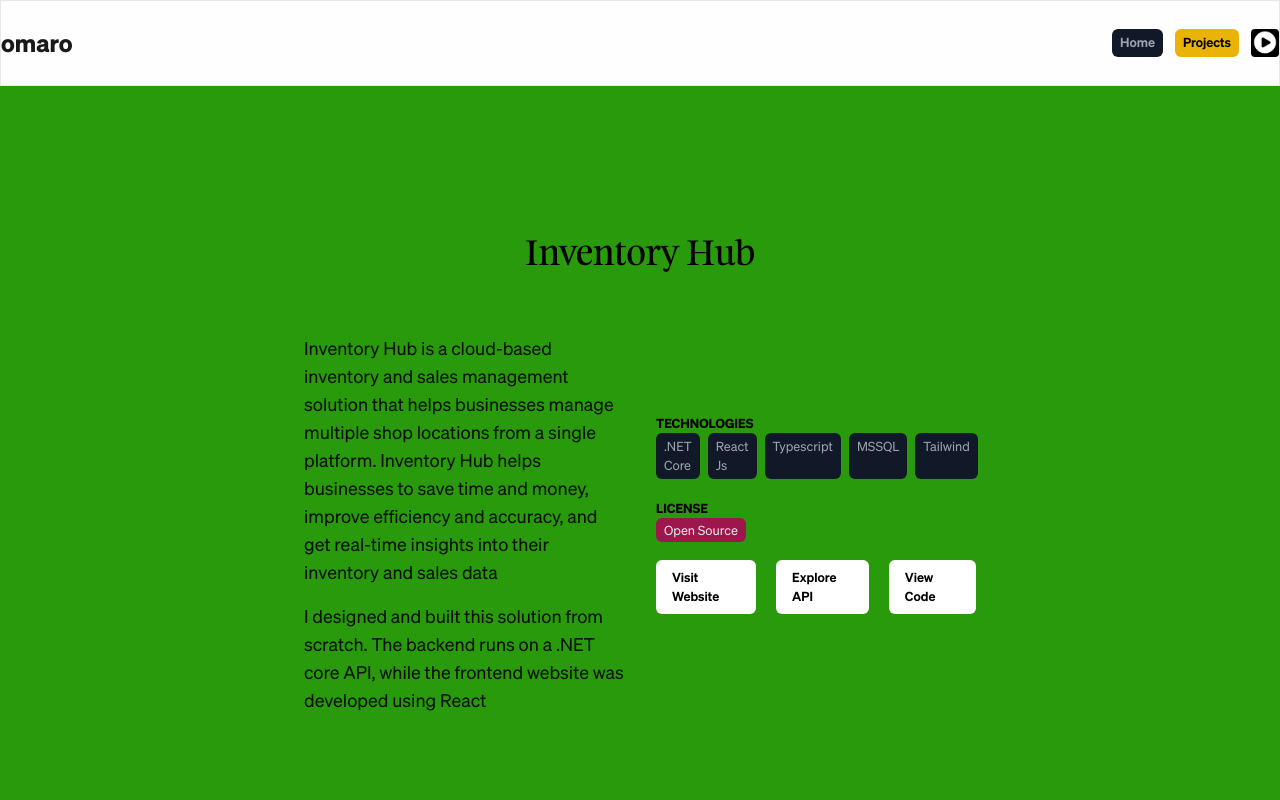
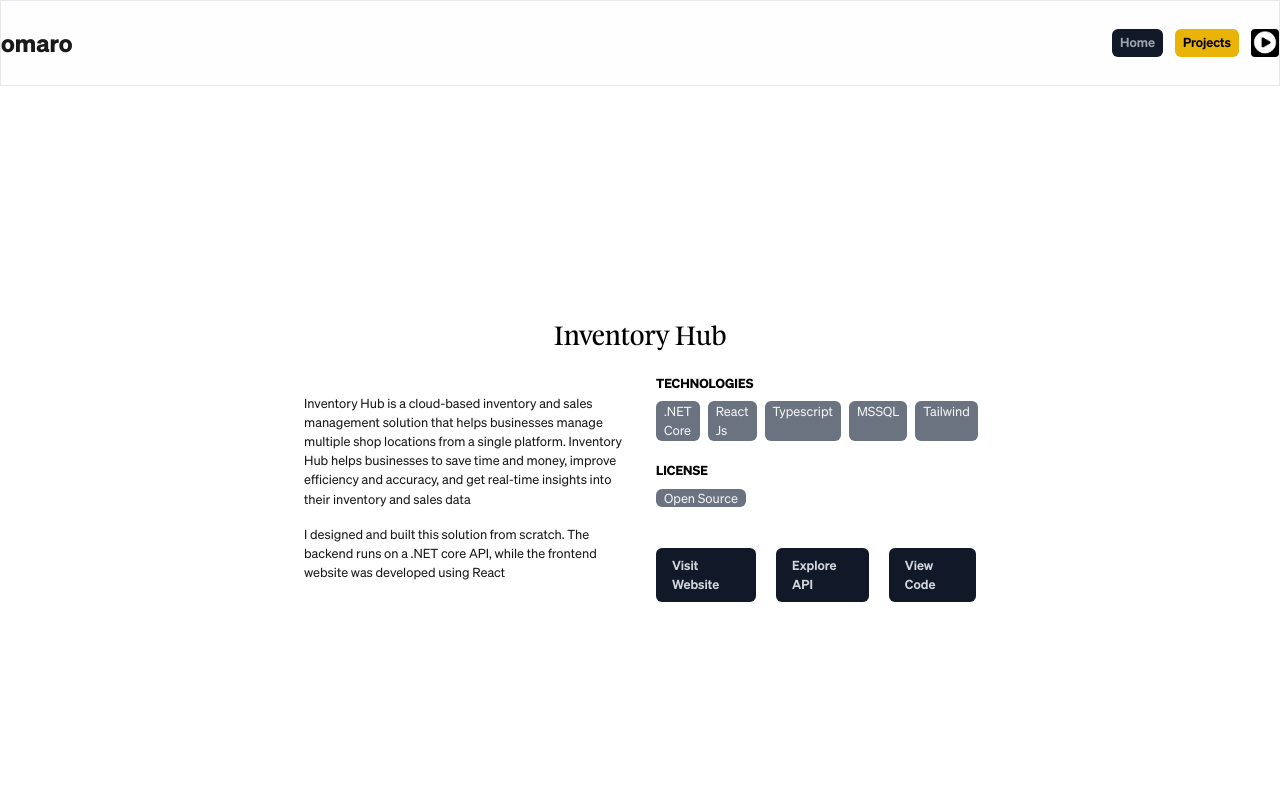
Before and after one commit to Omarookolosio94/omaro, a React (Create React App) app: page /projects in a window 1280 px wide. Shown: the top 800 px of the page. Built offline with nearby package versions, Linux system fonts and the light colour scheme; the HTML template or start-up script is replaced by a standard one.

Commit message:
update to project page

```diff
--- a/src/core/components/footer.jsx
+++ b/src/core/components/footer.jsx
@@ -14,7 +14,7 @@ function Footer() {
             href={data.socials.cv}
             target="_blank"
             rel="noopener noreferrer"
-            className={`squircle inline-block font-sohne text-9pt font-semibold transition duration-300 ease-in-out hover:text-black/80 hover:bg-blue-500 bg-white text-gray-900 px-8 py-4`}
+            className={`squircle inline-block font-sohne text-9pt font-semibold transition duration-300 ease-in-out  bg-white text-gray-900 px-8 py-4 hover:scale-105`}
           >
             My Résumé
           </a>
--- a/src/views/projects.jsx
+++ b/src/views/projects.jsx
@@ -1,23 +1,22 @@
 import React from 'react';
 import { PORTFOLIO } from '../core/consts/portfolio';
 import { btnLg } from '../core/consts/styling';
-import Container from '../core/components/container';
 
 const Projects = () => {
   return (
     <div className="mt-[80px]">
       {PORTFOLIO?.projects?.map((proj) => (
         <div
-          className={`overflow-hidden h-screen mx-auto relative flex flex-col items-center justify-center ${proj?.color}`}
+          className={`overflow-hidden h-screen mx-auto relative flex flex-col items-center justify-center`}
         >
-          <Container>
-            <p class="w-full mb-[40px] text-center font-feijoa-display text-[32px] font-black text-black">
+          <div className="w-11/12 mx-auto md:container md:mx-auto mt-[-40px]">
+            <p class="w-full mb-[20px] text-center font-feijoa-display text-[24px] font-black text-black">
               {proj?.name}
             </p>
             <div className="flex flex-col md:flex-row items-center justify-center gap-8 font-sohne">
               <div className="w-full md:w-2/4 lg:w-1/4">
                 {proj?.about?.map((work) => (
-                  <p className="w-full my-[16px] text-lg text-black/90">
+                  <p className="w-full my-[16px] text-normal text-black/90">
                     {work}
                   </p>
                 ))}
@@ -25,32 +24,32 @@ const Projects = () => {
               <div className="w-full md:w-2/4 lg:w-1/4">
                 <div className="mb-5">
                   <div className="mb-5">
-                    <p className="uppercase font-bold">Technologies</p>
+                    <p className="uppercase font-bold mb-2">Technologies</p>
                     <div className="flex gap-2">
                       {proj?.tech?.map((tec) => (
-                        <span className="squircle bg-gray-900 text-gray-400 px-2 py-1">
+                        <span className="squircle bg-gray-500 text-gray-100 px-2 py-[1px]">
                           {tec}
                         </span>
                       ))}
                     </div>
                   </div>
                   <div>
-                    <p className="uppercase font-bold mb-[2px]">License</p>
+                    <p className="uppercase font-bold mb-2">License</p>
                     <div>
-                      <span className="squircle bg-pink-800 text-gray-200 px-2 py-1">
+                      <span className="squircle bg-gray-500 text-gray-100 px-2 py-[1px]">
                         {proj?.license}
                       </span>
                     </div>
                   </div>
                 </div>
 
-                <div className="flex gap-5 my-5">
+                <div className="flex gap-5 mt-[40px]">
                   {proj?.url?.web?.length > 1 && (
                     <a
                       href={proj?.url?.web}
                       target="_blank"
                       rel="noopener noreferrer"
-                      className={`${btnLg} bg-white text-black hover:scale-105 gap-2`}
+                      className={`${btnLg} bg-gray-900 text-gray-300 hover:scale-105 gap-2 hover:text-gray-300`}
                     >
                       Visit Website
                     </a>
@@ -60,7 +59,7 @@ const Projects = () => {
                       href={proj?.url?.api}
                       target="_blank"
                       rel="noopener noreferrer"
-                      className={`${btnLg} bg-white text-black hover:scale-105 gap-2`}
+                       className={`${btnLg} bg-gray-900 text-gray-300 hover:scale-105 gap-2 hover:text-gray-300`}
                     >
                       Explore API
                     </a>
@@ -70,7 +69,7 @@ const Projects = () => {
                       href={proj?.url?.github}
                       target="_blank"
                       rel="noopener noreferrer"
-                      className={`${btnLg} bg-white text-black hover:scale-105 gap-2`}
+                       className={`${btnLg} bg-gray-900 text-gray-300 hover:scale-105 gap-2 hover:text-gray-300`}
                     >
                       View Code
                     </a>
@@ -78,7 +77,7 @@ const Projects = () => {
                 </div>
               </div>
             </div>
-          </Container>
+          </div>
         </div>
       ))}
     </div>
```
Also changed, not shown: src/assets/ezcash.png (added), src/assets/inventoryhub.png (added).
